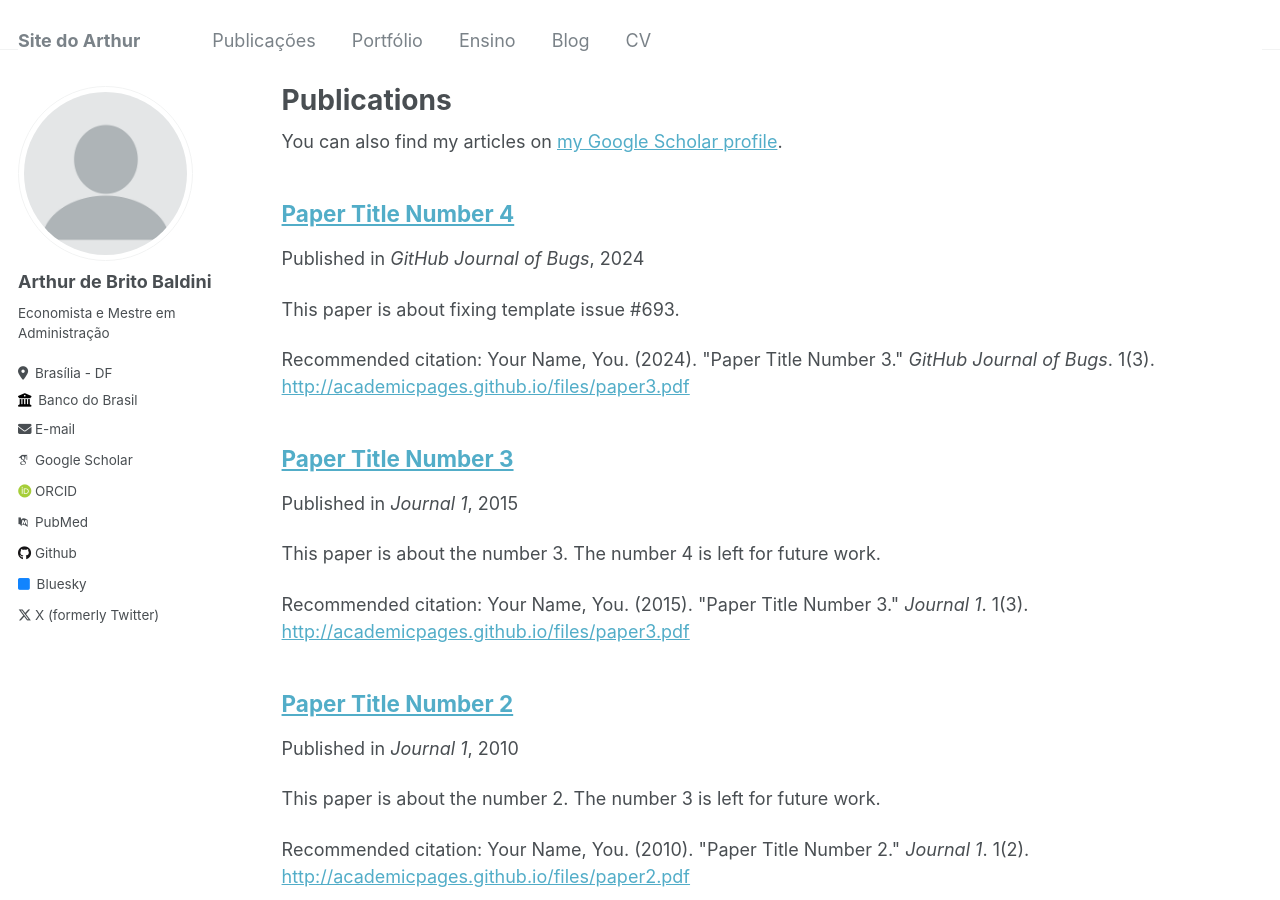
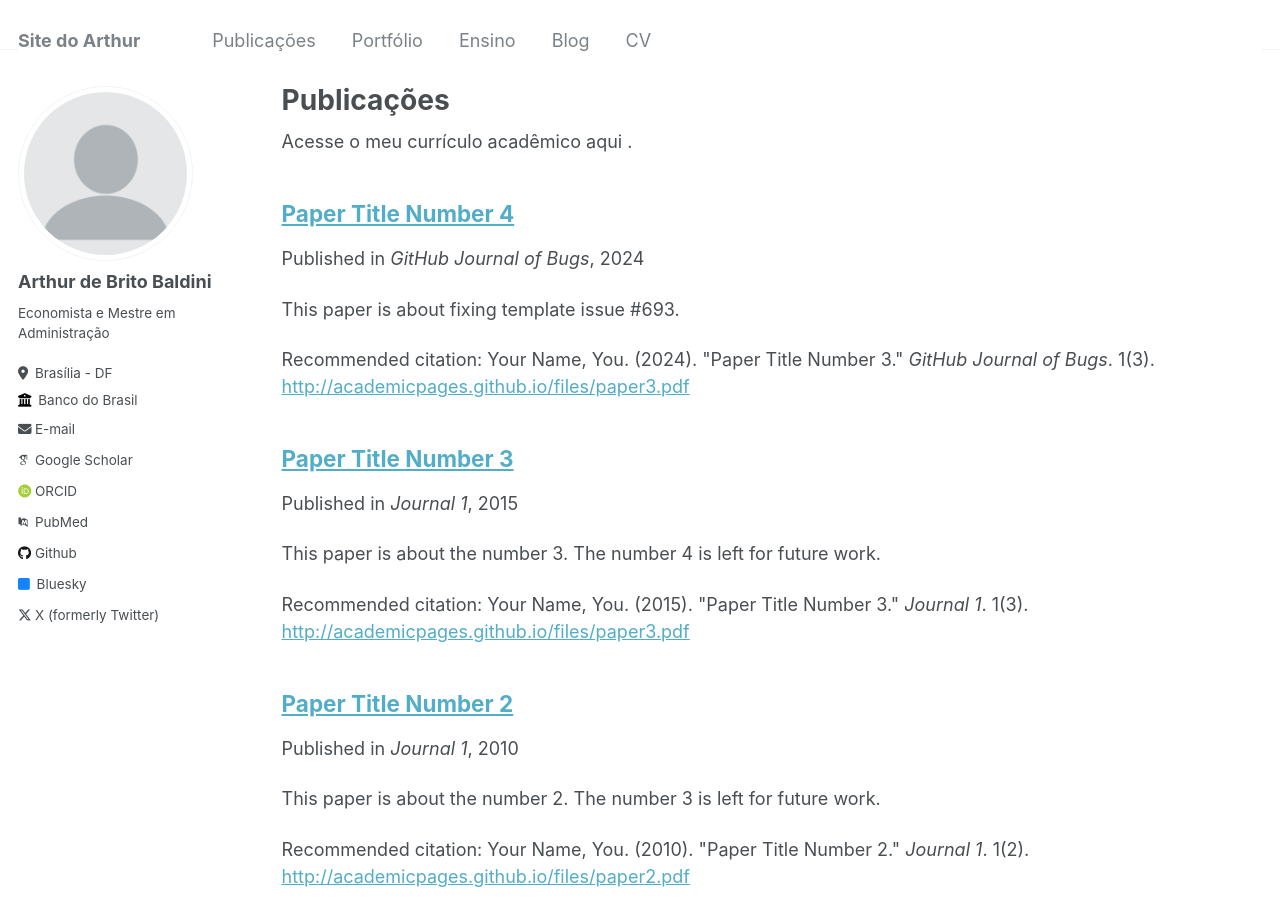
Before and after one commit to Arthur-Unb/arthurbaldini, a Jekyll site: the page built from _pages/publications.md, in a window 1280 px wide and 900 px high. Built offline with Jekyll 4.4.1, drawn with Linux system fonts in a browser that asks for light colours; some web fonts are replaced.

Commit message:
Update publications.md

```diff
--- a/_pages/publications.md
+++ b/_pages/publications.md
@@ -1,12 +1,12 @@
 ---
 layout: archive
-title: "Publications"
+title: "Publicações"
 permalink: /publications/
 author_profile: true
 ---
 
 {% if site.author.googlescholar %}
-  <div class="wordwrap">You can also find my articles on <a href="{{site.author.googlescholar}}">my Google Scholar profile</a>.</div>
+  <div class="wordwrap">Acesse o meu currículo acadêmico aqui <a href="{{http://lattes.cnpq.br/5078353564305934}}"></a>.</div>
 {% endif %}
 
 {% include base_path %}
```
